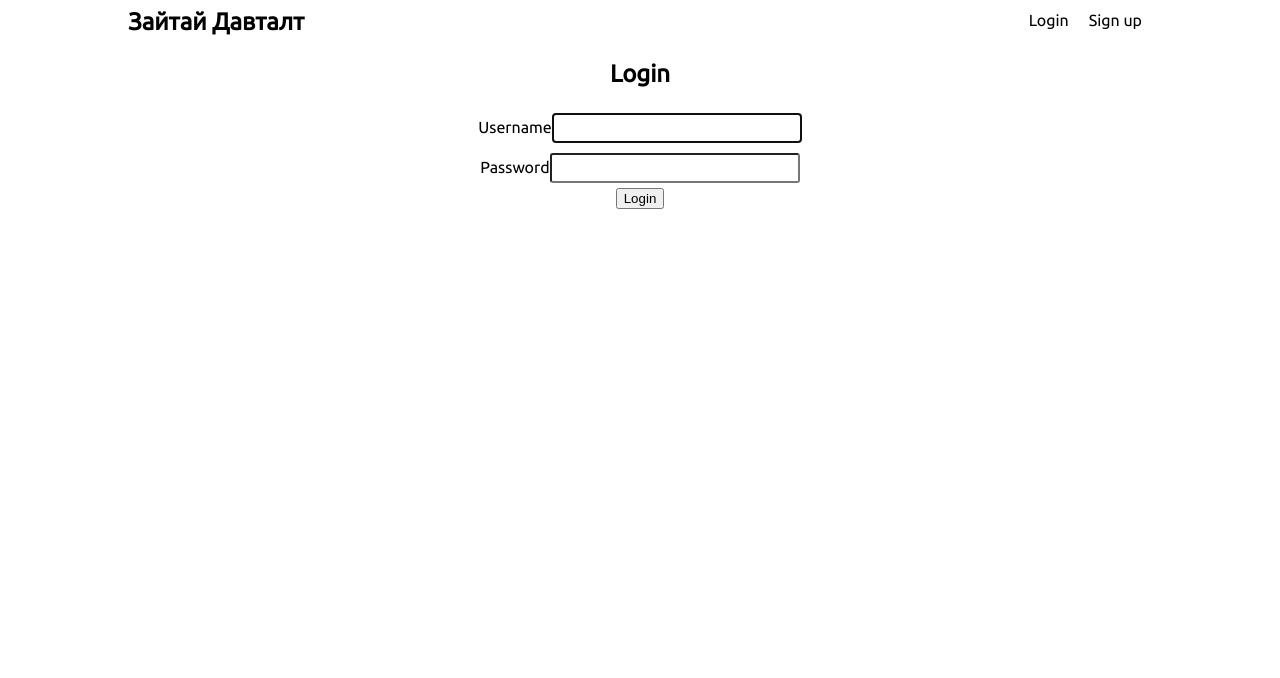
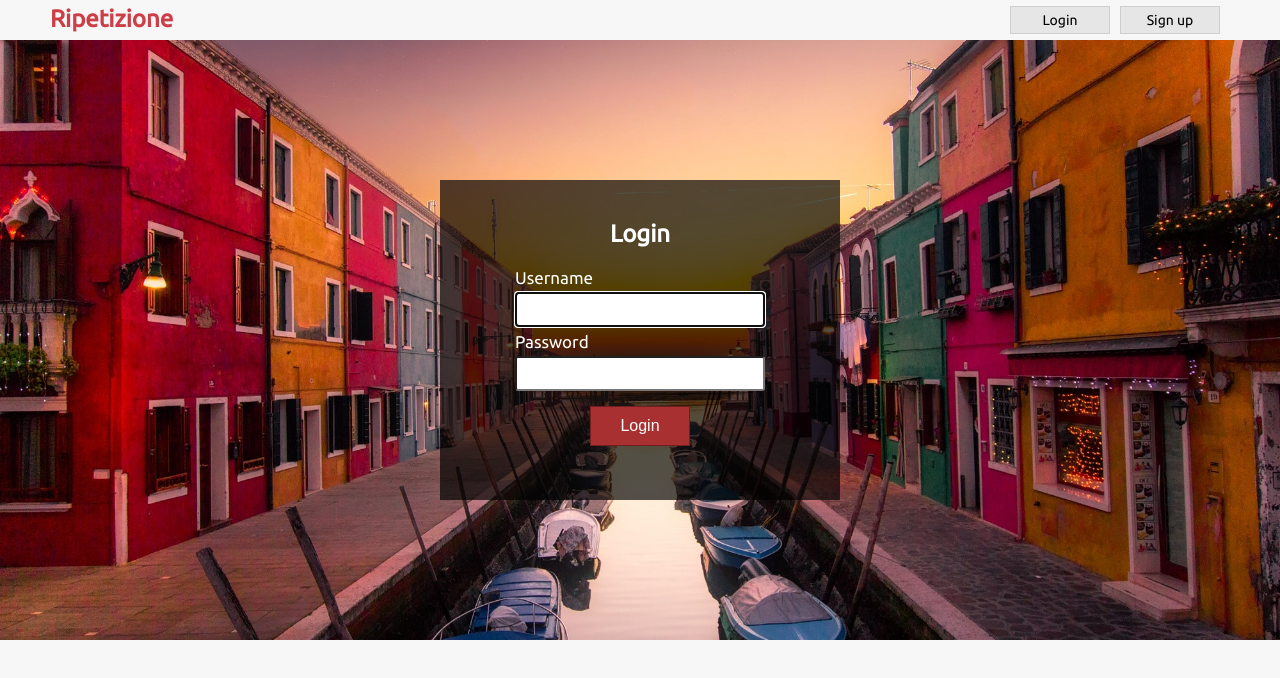
Before and after one commit to thinkful-ei-armadillo/spaced-repetition-client-zol-geordie, a React app: page /login in a window 1280 px wide. Built offline with nearby package versions, Linux system fonts and the light colour scheme.

Commit message:
updated login and registration page styling

```diff
--- a/src/components/App/App.css
+++ b/src/components/App/App.css
@@ -1,5 +1,55 @@
+.App {
+    height: 100vh;
+    background: #f7f7f7;
+}
+
 main {
-    max-width: 80vw;
+    max-width: 100vw;
     margin: 0 auto;
     text-align: center;
+    padding: 0;
 }
+
+.form-section {
+    background-image: url(../../images/architecture-boats-buildings-417344.jpg);
+    background-repeat: no-repeat;
+    background-position: center;
+    background-size: cover;
+    min-height: 600px;
+    display: flex;
+    align-items: center;
+}
+
+.form-box {
+    color: white;
+    width: 400px;
+    min-height: 320px;
+    margin: 0 auto;
+    padding: 20px;
+    background: #000000ab;;
+}
+
+.form-box p {
+    color: #ec760c;
+    font-weight: 500;
+    margin: 0;
+}
+
+
+.registration-form,
+.LoginForm {
+    max-width: 250px;
+    margin: 0 auto;
+}
+
+.registration-inputs,
+.login-inputs {
+    display: flex;
+    flex-direction: column;
+    justify-content: center;
+    text-align: -webkit-center;
+}
+.registration-inputs label,
+.login-inputs label {
+    text-align: left;
+}
--- a/src/components/Form/Form.css
+++ b/src/components/Form/Form.css
@@ -1,8 +1,33 @@
 input {
     margin-top: 5px;
     margin-bottom: 5px;
-    padding-left: 3px;
-    height: 30px;
+    padding-left: 10px;
+    height: 35px;
     width: 250px;
     border-radius: 3px;
+    font-size: 15px;
 }
+
+label {
+    font-weight: 500;
+    font-size: 17px;
+}
+
+button[type='submit'] {
+    width: 100px;
+    text-align: center;
+    margin: 10px auto;
+    padding: 10px;
+    font-size: 16px;
+    background: #a93030;
+    border: 1px solid #721f1f;
+    color: white;
+    cursor: pointer;
+}
+
+button[type='submit']:hover,
+button[type='submit']:focus {
+    background: #721f1f;
+    transition: 0.5s;
+    /* color: #a93030; */
+}
--- a/src/components/Header/Header.css
+++ b/src/components/Header/Header.css
@@ -2,17 +2,21 @@ header {
     display: flex;
     flex-direction: row;
     justify-content: space-between;
-    max-width: 80%;
+    max-width: 100vw;
+    padding: 5px 50px;
     margin: 0 auto;
     height: 40px;
-
 }
-h1 {
+header h1,
+header h1 a {
     margin: 0px;
+    display: flex;
+    font-size: 24px;
+    color: #ce3e46;
 }
-h1 a {
+/* h1 a {
     font-size: 24px;
-}
+} */
 
 nav {
     align-items: center;
@@ -20,10 +24,31 @@ nav {
 }
 
 nav a {
-    padding-left: 10px;
-    padding-right: 10px;
+    padding: 5px 15px;
+    font-size: 14px;
+    width: 100px;
+    text-align: -webkit-center;
+    border: 1px solid #cecece;
+    margin-right: 10px;
+    background: #e6e6e6;
+    font-weight: 500;
 }
 
-.hidden-title {
+nav a:hover,
+nav a:focus {
+    color: #ce3e46;
+    border: 1px solid #ce3e46;
+}
+
+/* .hidden-title {
     display: none;
+} */
+
+/* .title:hover {
+    font-size: 0;
 }
+
+.title:hover:after {
+    content: attr(data-cover);
+    font-size: 24px;
+} */
--- a/src/components/Header/Header.js
+++ b/src/components/Header/Header.js
@@ -43,11 +43,15 @@ class Header extends Component {
       <header>
         <div>
           <h1>
-            <Link to='/'>
-              Зайтай Давталт
+            <Link to='/' className='title' data-hover='Spaced repetition'>
+              Ripetizione
             </Link>
           </h1>
-          <h2 className='hidden-title'>(Spaced repetition)</h2>
+          {/* <h1 className='title hidden-title'>
+            <Link to='/'>
+
+            </Link>
+          </h1> */}
         </div>
         {TokenService.hasAuthToken()
           ? this.renderLogoutLink()
--- a/src/components/LoginForm/LoginForm.js
+++ b/src/components/LoginForm/LoginForm.js
@@ -50,7 +50,7 @@ class LoginForm extends Component {
         <div role='alert'>
           {error && <p>{error}</p>}
         </div>
-        <div>
+        <div className='login-inputs'>
           <Label htmlFor='login-username-input'>
             Username
           </Label>
@@ -61,7 +61,7 @@ class LoginForm extends Component {
             required
           />
         </div>
-        <div>
+        <div className='login-inputs'>
           <Label htmlFor='login-password-input'>
             Password
           </Label>
--- a/src/components/RegistrationForm/RegistrationForm.css
+++ b/src/components/RegistrationForm/RegistrationForm.css
@@ -1,7 +1,7 @@
-.registration-form {
-    max-width: 75%;
+/* .registration-form {
+    max-width: 250px;
     margin: 0 auto;
-}
+} */
 
 footer {
     display: flex;
@@ -10,16 +10,25 @@ footer {
     font-size: 18px;
 }
 
-.registration-submit {
-    width: 100px;
-    text-align: center;
-    margin: 10px auto;
-    padding: 10px;
-    font-size: 15px;
-}
 
 .login-link {
     font-size: 14px;
     text-decoration: none;
     margin: 0 auto;
+
 }
+
+.login-link a {
+    color: #ce3e46;
+    font-weight: 500;
+}
+
+/* .registration-inputs {
+    display: flex;
+    flex-direction: column;
+    justify-content: center;
+    text-align: -webkit-center;
+}
+.registration-inputs label {
+    text-align: left;
+} */
--- a/src/components/RegistrationForm/RegistrationForm.js
+++ b/src/components/RegistrationForm/RegistrationForm.js
@@ -48,9 +48,9 @@ class RegistrationForm extends Component {
           {error && <p>{error}</p>}
         </div>
         <div className='registration-inputs'>
-          {/* <Label htmlFor='registration-name-input'>
+          <Label htmlFor='registration-name-input'>
             Enter your name<Required />
-          </Label> */}
+          </Label>
           <Input
             ref={this.firstInput}
             id='registration-name-input'
@@ -60,9 +60,9 @@ class RegistrationForm extends Component {
           />
         </div>
         <div className='registration-inputs'>
-          {/* <Label htmlFor='registration-username-input'>
+          <Label htmlFor='registration-username-input'>
             Choose a username<Required />
-          </Label> */}
+          </Label>
           <Input
             id='registration-username-input'
             name='username'
@@ -71,9 +71,9 @@ class RegistrationForm extends Component {
           />
         </div>
         <div className='registration-inputs'>
-          {/* <Label htmlFor='registration-password-input'>
+          <Label htmlFor='registration-password-input'>
             Choose a password<Required />
-          </Label> */}
+          </Label>
           <Input
             id='registration-password-input'
             name='password'
@@ -87,7 +87,7 @@ class RegistrationForm extends Component {
             Sign up
           </Button>
           {' '}
-          <p className='login-link'>Already have an account? <Link to='/login'>Login here.</Link></p>
+          <div className='login-link'>Already have an account? <Link to='/login'>Login here.</Link></div>
         </footer>
       </form>
     )
--- a/src/routes/LoginRoute/LoginRoute.js
+++ b/src/routes/LoginRoute/LoginRoute.js
@@ -17,11 +17,14 @@ class LoginRoute extends Component {
 
   render() {
     return (
-      <section>
-        <h2>Login</h2>
-        <LoginForm
-          onLoginSuccess={this.handleLoginSuccess}
-        />
+      <section className="form-section">
+        <div className="form-box">
+          <h2>Login</h2>
+          <LoginForm
+            onLoginSuccess={this.handleLoginSuccess}
+          />
+        </div>
+
       </section>
     );
   }
--- a/src/routes/RegistrationRoute/RegistrationRoute.js
+++ b/src/routes/RegistrationRoute/RegistrationRoute.js
@@ -15,7 +15,8 @@ class RegistrationRoute extends Component {
 
   render() {
     return (
-      <section>
+      <section className="form-section">
+        <div className="form-box">
           <p>
             Practice learning a language with the spaced reptition revision technique.
           </p>
@@ -23,6 +24,7 @@ class RegistrationRoute extends Component {
           <RegistrationForm
             onRegistrationSuccess={this.handleRegistrationSuccess}
           />
+        </div>
       </section>
     );
   }
```
Also changed, not shown: src/images/Europe-Italy-Venice-Gondola-Night.jpg (added), src/images/architecture-boats-buildings-417344.jpg (added), src/images/ayezk5o-mongolia-wallpaper.jpg (added), 1 other file. Lines whose indentation alone changed are shown as unchanged.
